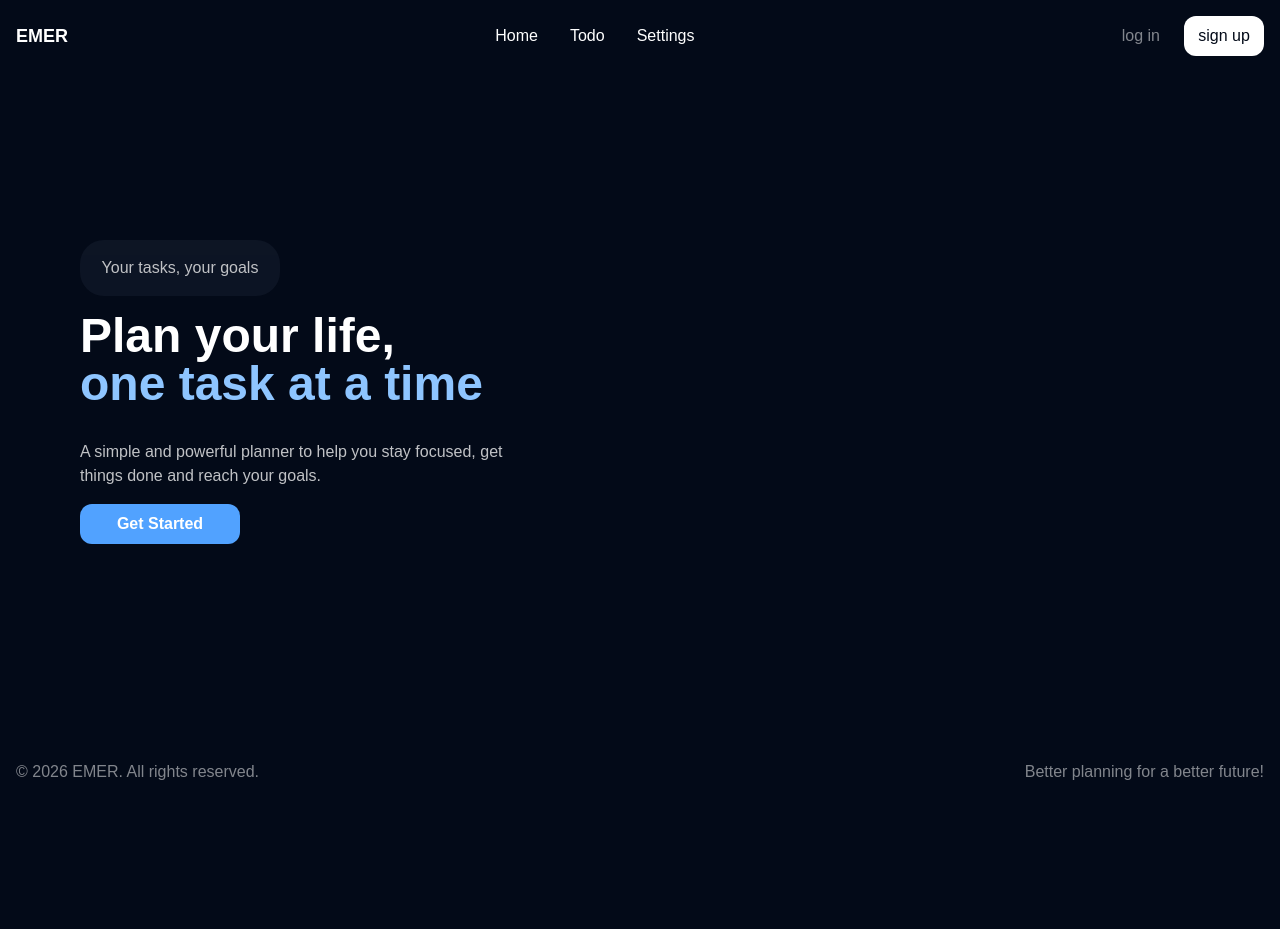
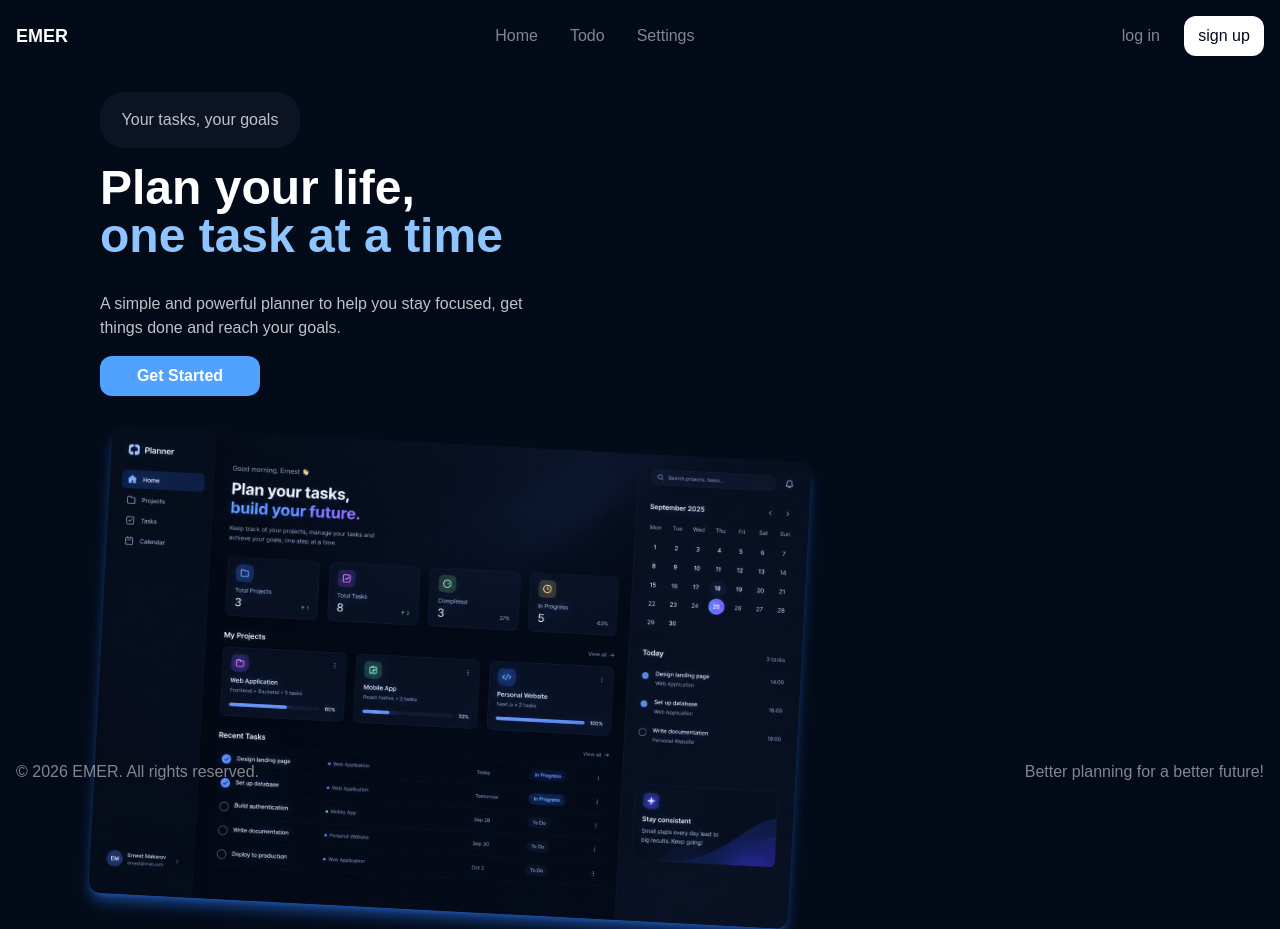
Before and after one commit to ErnestMakarov/emer, a React (Vite) app in the folder frontend/: page / in a window 1280 px wide. Before the commit the page ends 800 px from the top, so only its background shows below. Built offline with nearby package versions, Linux system fonts and the light colour scheme.

Commit message:
home design

```diff
--- a/frontend/src/components/layout/Header.tsx
+++ b/frontend/src/components/layout/Header.tsx
@@ -17,7 +17,7 @@ export default function Header() {
     <header className="p-4 flex justify-between items-center">
         <p className="text-lg font-bold">EMER</p>
 
-        <div className="md:flex gap-8 hidden">
+        <div className="md:flex gap-8 hidden opacity-50">
           <NavLink to='/' className="hover:underline">
             Home
           </NavLink>
--- a/frontend/src/pages/Home/Home.tsx
+++ b/frontend/src/pages/Home/Home.tsx
@@ -1,9 +1,10 @@
 import { NavLink } from "react-router/internal/react-server-client";
+import HomeImage from '../../assets/home-demo-img.png'
 
 export default function Home() {
   return (
-    <section className="ml-20 flex flex-col justify-center h-[calc(100vh-160px)] gap-4">
-
+    <section className="p-5 md:ml-20 flex md:justify-between md:h-[calc(100vh-160px)] gap-4 flex-row flex-wrap items-center justify-center">
+      <div className="flex flex-col justify-center gap-4 max-w-lg">
         <p className="flex bg-gray-900 text-white w-50 p-4 rounded-3xl items-center justify-center opacity-75">Your tasks, your goals</p>
         <h1 className="text-5xl font-bold">Plan your life, <br/>
         <span className="text-blue-300">one task at a time</span>
@@ -12,6 +13,9 @@ export default function Home() {
         <NavLink to='/' className="bg-blue-400 text-white font-bold w-40 h-10 rounded-xl flex items-center justify-center hover:transform hover:scale-105">
           Get Started
         </NavLink>
+      </div>
+
+      <img src={HomeImage} alt="home demo" className="md:max-w-[700px] rotate-3 mt-8 rounded-xl shadow-lg shadow-blue-500/50" />
 
 
     </section>
```
Also changed, not shown: frontend/src/assets/emer-home-bg.png (added), frontend/src/assets/home-demo-img.png (added). Lines whose indentation alone changed are shown as unchanged.
